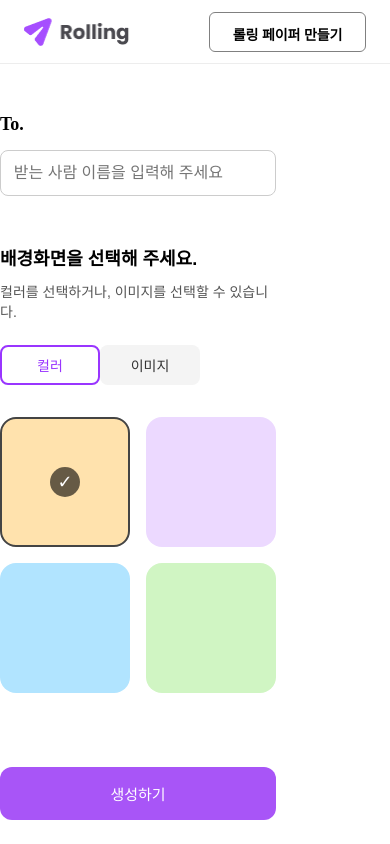
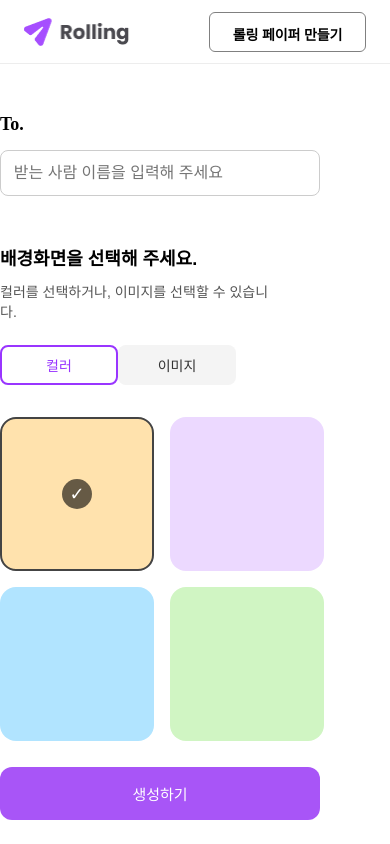
Before and after one commit to Part2-team5-rolling/main, a React (Vite) app: page /post in a window 390 px wide. Built offline with nearby package versions, Linux system fonts and the light colour scheme; a web font is replaced by a local one.

Commit message:
크기 값 수정

```diff
--- a/src/styles/Layout/RollingPaper.module.css
+++ b/src/styles/Layout/RollingPaper.module.css
@@ -1,7 +1,7 @@
 .rolling-paper__form {
   display: flex;
   flex-direction: column;
-  max-width: 630px;
+  max-width: 720px;
   height: 100%;
   margin: 10px auto;
   padding: 2rem 0;
@@ -52,7 +52,8 @@
   color: #333;
   cursor: pointer;
   background-color: #f4f4f4;
-  width: 100px;
+  width: 122px;
+  height: 40px;
   font-size: 14px;
   border-radius: 8px;
   padding: 0.5rem 1.2rem;
@@ -71,8 +72,8 @@
 }
 
 .rolling-paper__color-box {
-  width: 130px;
-  height: 130px;
+  width: 100%;
+  height: 168px;
   border-radius: 16px;
   position: relative;
   cursor: pointer;
@@ -81,8 +82,8 @@
 }
 
 .rolling-paper__image-box {
-  width: 130px;
-  height: 130px;
+  width: 100%;
+  height: 168px;
   border-radius: 16px;
   position: relative;
   cursor: pointer;
@@ -131,7 +132,7 @@
 /* 태블릿 버전 (768px ~ 1023px) */
 @media (max-width: 1023px) {
   .rolling-paper__submit-button {
-    width: 566px;
+    width: 720px;
     position: absolute;
     bottom: 24px;
   }
@@ -140,7 +141,7 @@
 /* 모바일 버전 (최대 767px) */
 @media (max-width: 767px) {
   .rolling-paper__input {
-    width: 276px;
+    width: 320px;
   }
 
   .rolling-paper__section-title,
@@ -152,6 +153,10 @@
     font-size: 14px;
   }
 
+  .rolling-paper__tab-button {
+    width: 118px;
+  }
+
   .rolling-paper__color-box-container,
   .rolling-paper__image-box-container {
     width: 250px;
@@ -160,7 +165,13 @@
     grid-column-gap: 1rem;
   }
 
+  .rolling-paper__color-box,
+  .rolling-paper__image-box {
+    width: 154px;
+    height: 154px;
+  }
+
   .rolling-paper__submit-button {
-    width: 276px;
+    width: 320px;
   }
 }
```
